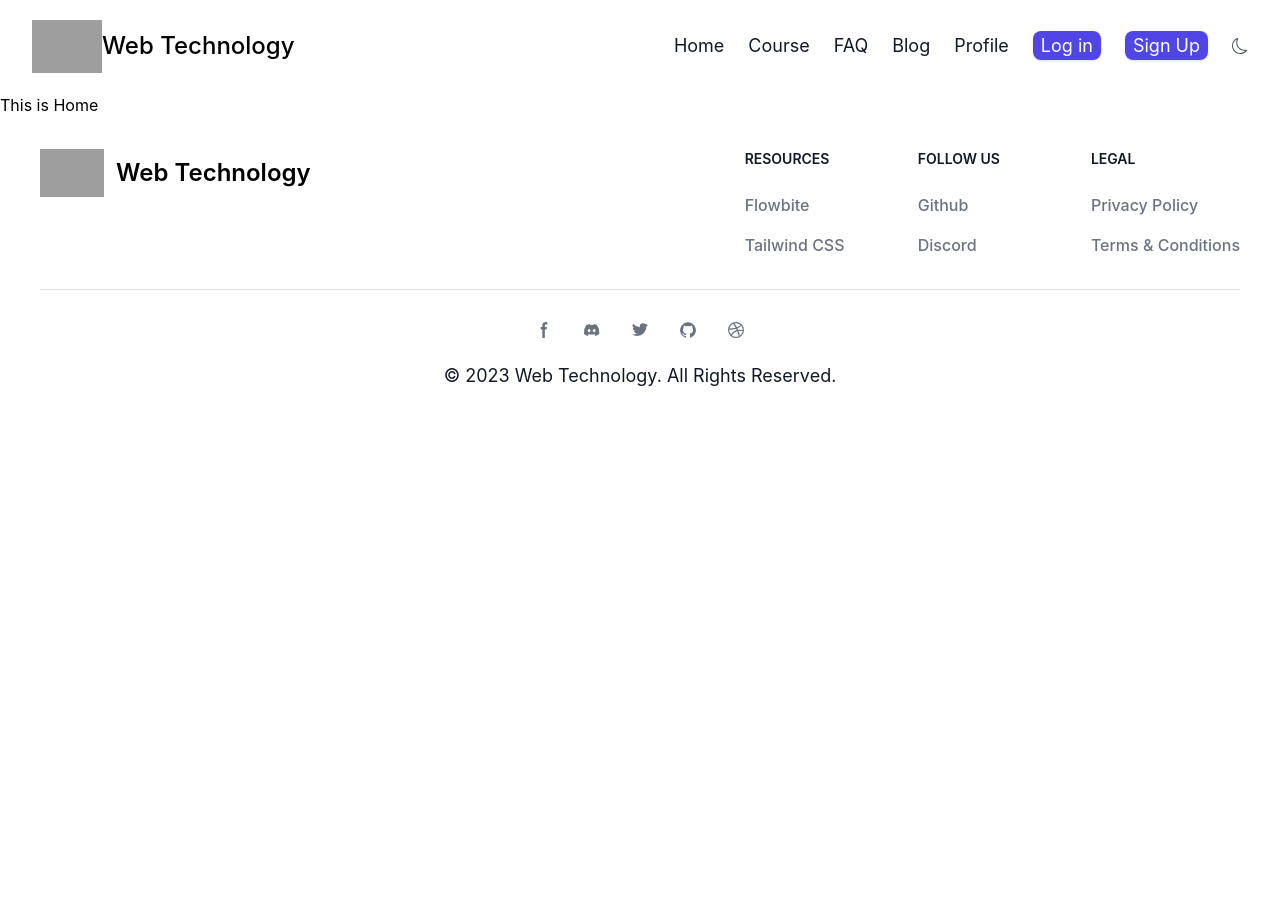
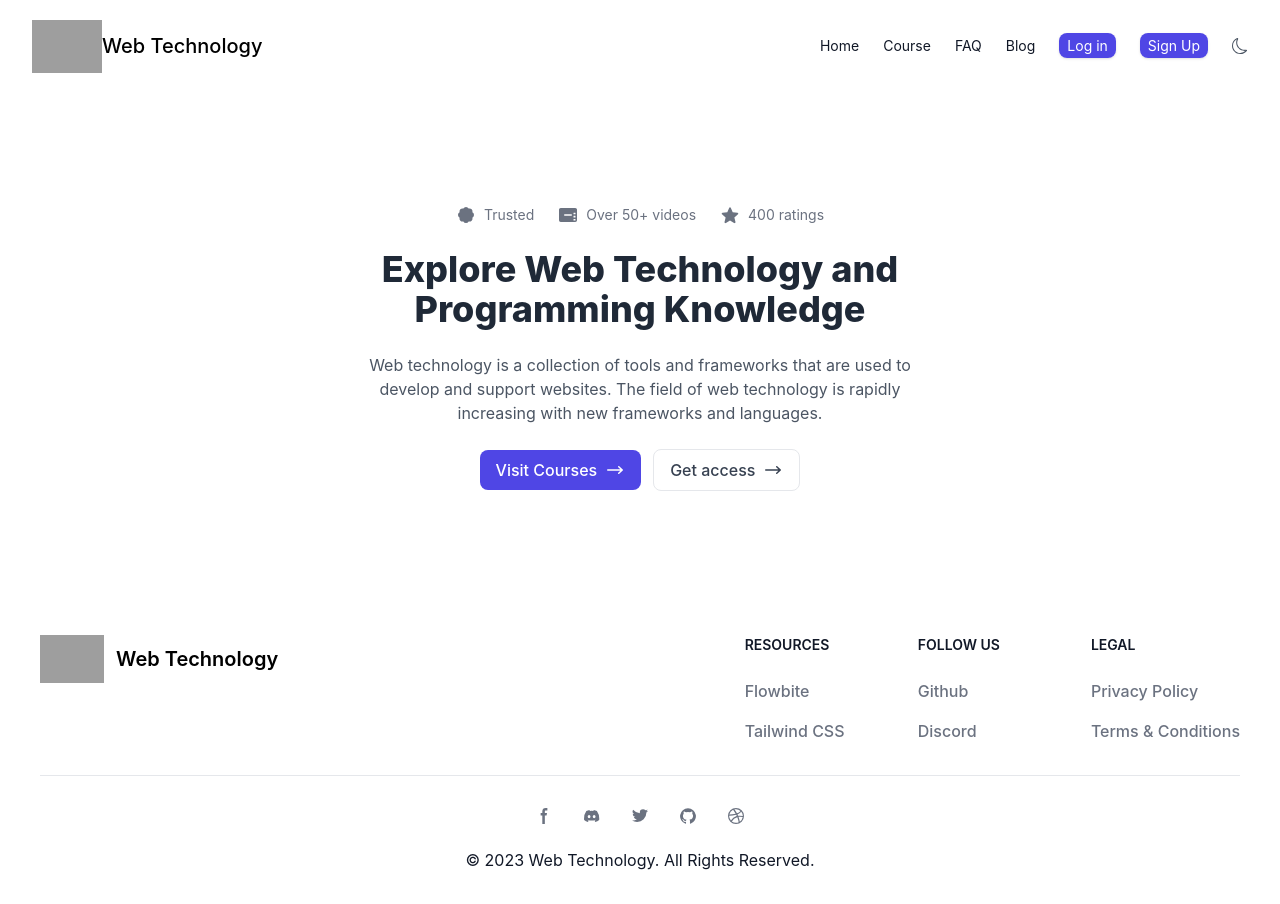
Before and after one commit to koushik-ahmad/web-technology-client, a React (Create React App) app: page /home in a window 1280 px wide. Before the commit the page ends 800 px from the top, so only its background shows below. Built offline with nearby package versions, Linux system fonts and the light colour scheme; no server answers; grey boxes are pictures that could not be loaded.

Commit message:
third  commit

```diff
--- a/src/components/Footer/Footer.js
+++ b/src/components/Footer/Footer.js
@@ -9,7 +9,7 @@ const Footer = () => {
                     <div className="mb-6 md:mb-0">
                         <Link to='/' className="flex items-center">
                             <img src="https://i.ibb.co/2S83PPW/logo.png" className="h-12 mr-3" alt="FlowBite Logo" />
-                            <span className="self-center text-2xl font-semibold whitespace-nowrap dark:text-white">Web Technology</span>
+                            <span className="self-center text-xl font-semibold whitespace-nowrap dark:text-white">Web Technology</span>
                         </Link>
                     </div>
                     <div className="grid grid-cols-2 gap-8 sm:gap-6 sm:grid-cols-3">
@@ -83,7 +83,7 @@ const Footer = () => {
                             <span className="sr-only">Dribbble account</span>
                         </Link>
                     </div>
-                    <h2 className="pt-6 text-lg text-gray-900 sm:text-center dark:text-gray-400">© 2023 <Link to='/' className="hover:underline">Web Technology</Link>. All Rights Reserved.
+                    <h2 className="pt-6 text-md text-gray-900 sm:text-center dark:text-gray-400">© 2023 <Link to='/' className="hover:underline">Web Technology</Link>. All Rights Reserved.
                     </h2>
                 </div>
             </div>
--- a/src/components/Home/Home.js
+++ b/src/components/Home/Home.js
@@ -1,10 +1,73 @@
-import React from 'react';
+import React, { useState } from 'react';
+import { Link } from 'react-router-dom';
+
 
 const Home = () => {
+    const [isVideoPoppedUp, setVideoPopUp] = useState(false);
+
+    const features = [
+        {
+            name: "Trusted",
+            icon:
+                <svg xmlns="http://www.w3.org/2000/svg" viewBox="0 0 20 20" fill="currentColor" className="w-5 h-5">
+                    <path d="M16.403 12.652a3 3 0 000-5.304 3 3 0 00-3.75-3.751 3 3 0 00-5.305 0 3 3 0 00-3.751 3.75 3 3 0 000 5.305 3 3 0 003.75 3.751 3 3 0 005.305 0 3 3 0 003.751-3.75zm-2.546-4.46a.75.75 0 00-1.214-.883l-3.483 4.79-1.88-1.88a.75.75 0 10-1.06 1.061l2.5 2.5a.75.75 0 001.137-.089l4-5.5z" />
+                </svg>
+
+        },
+        {
+            name: "Over 50+ videos",
+            icon:
+                <svg xmlns="http://www.w3.org/2000/svg" viewBox="0 0 20 20" fill="currentColor" className="w-5 h-5">
+                    <path d="M1 4.75C1 3.784 1.784 3 2.75 3h14.5c.966 0 1.75.784 1.75 1.75v10.515a1.75 1.75 0 01-1.75 1.75h-1.5c-.078 0-.155-.005-.23-.015H4.48c-.075.01-.152.015-.23.015h-1.5A1.75 1.75 0 011 15.265V4.75zm16.5 7.385V11.01a.25.25 0 00-.25-.25h-1.5a.25.25 0 00-.25.25v1.125c0 .138.112.25.25.25h1.5a.25.25 0 00.25-.25zm0 2.005a.25.25 0 00-.25-.25h-1.5a.25.25 0 00-.25.25v1.125c0 .108.069.2.165.235h1.585a.25.25 0 00.25-.25v-1.11zm-15 1.11v-1.11a.25.25 0 01.25-.25h1.5a.25.25 0 01.25.25v1.125a.25.25 0 01-.164.235H2.75a.25.25 0 01-.25-.25zm2-4.24v1.125a.25.25 0 01-.25.25h-1.5a.25.25 0 01-.25-.25V11.01a.25.25 0 01.25-.25h1.5a.25.25 0 01.25.25zm13-2.005V7.88a.25.25 0 00-.25-.25h-1.5a.25.25 0 00-.25.25v1.125c0 .138.112.25.25.25h1.5a.25.25 0 00.25-.25zM4.25 7.63a.25.25 0 01.25.25v1.125a.25.25 0 01-.25.25h-1.5a.25.25 0 01-.25-.25V7.88a.25.25 0 01.25-.25h1.5zm0-3.13a.25.25 0 01.25.25v1.125a.25.25 0 01-.25.25h-1.5a.25.25 0 01-.25-.25V4.75a.25.25 0 01.25-.25h1.5zm11.5 1.625a.25.25 0 01-.25-.25V4.75a.25.25 0 01.25-.25h1.5a.25.25 0 01.25.25v1.125a.25.25 0 01-.25.25h-1.5zm-9 3.125a.75.75 0 000 1.5h6.5a.75.75 0 000-1.5h-6.5z" />
+                </svg>
+        },
+        {
+            name: "400 ratings",
+            icon:
+                <svg xmlns="http://www.w3.org/2000/svg" viewBox="0 0 20 20" fill="currentColor" className="w-5 h-5">
+                    <path d="M10.868 2.884c-.321-.772-1.415-.772-1.736 0l-1.83 4.401-4.753.381c-.833.067-1.171 1.107-.536 1.651l3.62 3.102-1.106 4.637c-.194.813.691 1.456 1.405 1.02L10 15.591l4.069 2.485c.713.436 1.598-.207 1.404-1.02l-1.106-4.637 3.62-3.102c.635-.544.297-1.584-.536-1.65l-4.752-.382-1.831-4.401z" />
+                </svg>
+        }
+    ]
+
+
     return (
-        <div>
-            <h2>This is Home</h2>
-        </div>
+        <section>
+            <div className="max-w-screen-xl mx-auto px-4 py-28 gap-12 text-gray-600 md:px-8">
+                <div className="space-y-6 max-w-2xl mx-auto text-center">
+                    <div className="flex flex-wrap items-center justify-center gap-6 ">
+                        {
+                            features.map((item, idx) => (
+                                <div key={idx} className="flex items-center gap-x-2 text-gray-500 text-sm">
+                                    {item.icon}
+                                    {item.name}
+                                </div>
+                            ))
+                        }
+                    </div>
+                    <h1 className="text-4xl text-gray-800 font-extrabold mx-auto md:text-4xl">
+                        Explore Web Technology and Programming Knowledge
+                    </h1>
+                    <p className="max-w-xl mx-auto ">
+                        Web technology is a collection of tools and frameworks that are used to develop and support websites. The field of web technology is rapidly increasing with new frameworks and languages.
+                    </p>
+                    <div className="items-center justify-center gap-x-3 space-y-3 sm:flex sm:space-y-0">
+                        <Link to='/course' className="flex items-center justify-center gap-x-2 py-2 px-4 text-white font-medium bg-indigo-600 duration-150 hover:bg-indigo-500 active:bg-gray-900 rounded-lg md:inline-flex">
+                            Visit Courses
+                            <svg xmlns="http://www.w3.org/2000/svg" viewBox="0 0 20 20" fill="currentColor" className="w-5 h-5">
+                                <path d="M2 10a.75.75 0 01.75-.75h12.59l-2.1-1.95a.75.75 0 111.02-1.1l3.5 3.25a.75.75 0 010 1.1l-3.5 3.25a.75.75 0 11-1.02-1.1l2.1-1.95H2.75A.75.75 0 012 10z" />
+                            </svg>
+                        </Link>
+                        <Link to='/course' className="flex items-center justify-center gap-x-2 py-2 px-4 text-gray-700  hover:text-gray-500 font-medium duration-150 active:bg-gray-100 border rounded-lg md:inline-flex">
+                            Get access
+                            <svg xmlns="http://www.w3.org/2000/svg" viewBox="0 0 20 20" fill="currentColor" className="w-5 h-5">
+                                <path d="M2 10a.75.75 0 01.75-.75h12.59l-2.1-1.95a.75.75 0 111.02-1.1l3.5 3.25a.75.75 0 010 1.1l-3.5 3.25a.75.75 0 11-1.02-1.1l2.1-1.95H2.75A.75.75 0 012 10z" />
+                            </svg>
+                        </Link>
+                    </div>
+                </div>
+            </div>
+        </section>
     );
 };
 
--- a/src/components/Navbar/Navbar.js
+++ b/src/components/Navbar/Navbar.js
@@ -1,9 +1,25 @@
-import React from 'react';
+import React, { useContext } from 'react';
 import { useState } from 'react'
 import { Link } from 'react-router-dom';
+import { UserContext } from '../../contexts/AuthContext';
+import { toast } from 'react-hot-toast';
 
 const Navbar = () => {
-    const [state, setState] = useState(false)
+    const [state, setState] = useState(false);
+    const { user, logOut } = useContext(UserContext);
+    console.log(user);
+
+
+    const handleSignOut = () => {
+        logOut()
+            .then(() => {
+                toast.success('Log out')
+            })
+            .catch((error) => {
+                console.error(error)
+                toast.error('Log out')
+            });
+    }
 
     return (
         <nav className="bg-white border-b w-full md:static md:text-sm md:border-none">
@@ -19,7 +35,7 @@ const Navbar = () => {
                             />
                         </Link>
                         <Link to='/'>
-                            <h2 className='text-2xl font-medium'>Web Technology</h2>
+                            <h2 className='text-xl font-medium'>Web Technology</h2>
                         </Link>
 
                     </div>
@@ -44,7 +60,7 @@ const Navbar = () => {
                 <div className={`flex-1 pb-3 mt-8 md:block md:pb-0 md:mt-0 ${state ? 'block' : 'hidden'}`}>
                     <ul className="justify-end items-center space-y-6 md:flex md:space-x-6 md:space-y-0">
 
-                        <div className='space-y-2 text-lg items-center gap-x-6 md:flex md:space-y-0'>
+                        <div className='space-y-2 text-md items-center gap-x-6 md:flex md:space-y-0'>
 
                             <li>
                                 <Link to="/home" className="block py-2 pl-3 pr-4 text-gray-900 rounded hover:bg-gray-100 md:hover:bg-transparent md:hover:text-blue-700 md:p-0 md:dark:hover:text-blue-500 dark:text-white dark:hover:bg-gray-700 dark:hover:text-white md:dark:hover:bg-transparent dark:border-gray-700">
@@ -66,11 +82,22 @@ const Navbar = () => {
                                     Blog
                                 </Link>
                             </li>
+
+                            {user && user.uid ?
+                                <>
                                     <li>
                                         <Link to='/profile' className="block py-2 pl-3 pr-4 text-gray-900 rounded hover:bg-gray-100 md:hover:bg-transparent md:hover:text-blue-700 md:p-0 md:dark:hover:text-blue-500 dark:text-white dark:hover:bg-gray-700 dark:hover:text-white md:dark:hover:bg-transparent dark:border-gray-700">
                                             Profile
                                         </Link>
                                     </li>
+                                    <li>
+                                        <Link onClick={handleSignOut} to='/signup' className="block py-1 px-2 text-center text-white bg-indigo-600 hover:bg-indigo-500 active:bg-indigo-700 active:shadow-none rounded-lg shadow md:inline">
+                                            Log out
+                                        </Link>
+                                    </li>
+                                </>
+                                :
+                                <>
                                     <li>
                                         <Link to='/login' className="block py-1 px-2 text-center text-white bg-indigo-600 hover:bg-indigo-500 active:bg-indigo-700 active:shadow-none rounded-lg shadow md:inline">
                                             Log in
@@ -81,6 +108,9 @@ const Navbar = () => {
                                             Sign Up
                                         </Link>
                                     </li>
+                                </>
+                            }
+
                             <li className=''>
                                 <Link className="hs-dark-mode-active:hidden block hs-dark-mode group flex items-center text-gray-600 hover:text-blue-600 font-medium dark:text-gray-400 dark:hover:text-gray-500" href="#!" data-hs-theme-click-value="dark">
                                     <svg className="w-4 h-4" xmlns="http://www.w3.org/2000/svg" width="16" height="16" fill="currentColor" viewBox="0 0 16 16">
```
Also changed, not shown: src/contexts/AuthContext.js (+27 -3 lines), firebase.json (added), 1 other file (tests, documents, lock files or other folders). Lines whose indentation alone changed are shown as unchanged.
